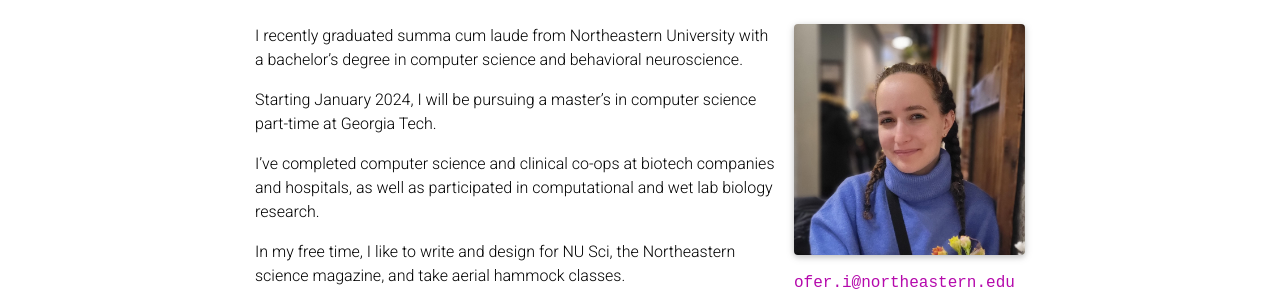
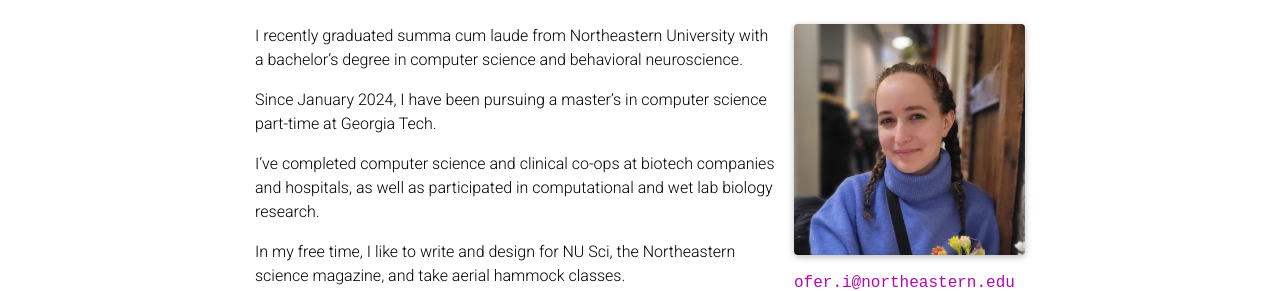
Before and after one commit to inbaro-neu/inbaro-neu.github.io, a Jekyll site: the page built from _pages/about.md, in a window 1280 px wide. Shown: the part 145-436 px from the top of the page. Built offline with Jekyll 4.4.1, drawn with Linux system fonts in a browser that asks for light colours; comment, search, counter and statistics services are not loaded; a style sheet for code colours, icons or effects is not loaded.

Commit message:
updated about timeline

```diff
--- a/_pages/about.md
+++ b/_pages/about.md
@@ -18,7 +18,7 @@ social: true  # includes social icons at the bottom of the page
 ---
 I recently graduated summa cum laude from Northeastern University with a bachelor's degree in computer science and behavioral neuroscience.
 
-Starting January 2024, I will be pursuing a master's in computer science part-time at Georgia Tech.
+Since January 2024, I have been pursuing a master's in computer science part-time at Georgia Tech.
 
 I've completed computer science and clinical co-ops at biotech companies and hospitals, as well as participated in computational and wet lab biology research.
 
```
